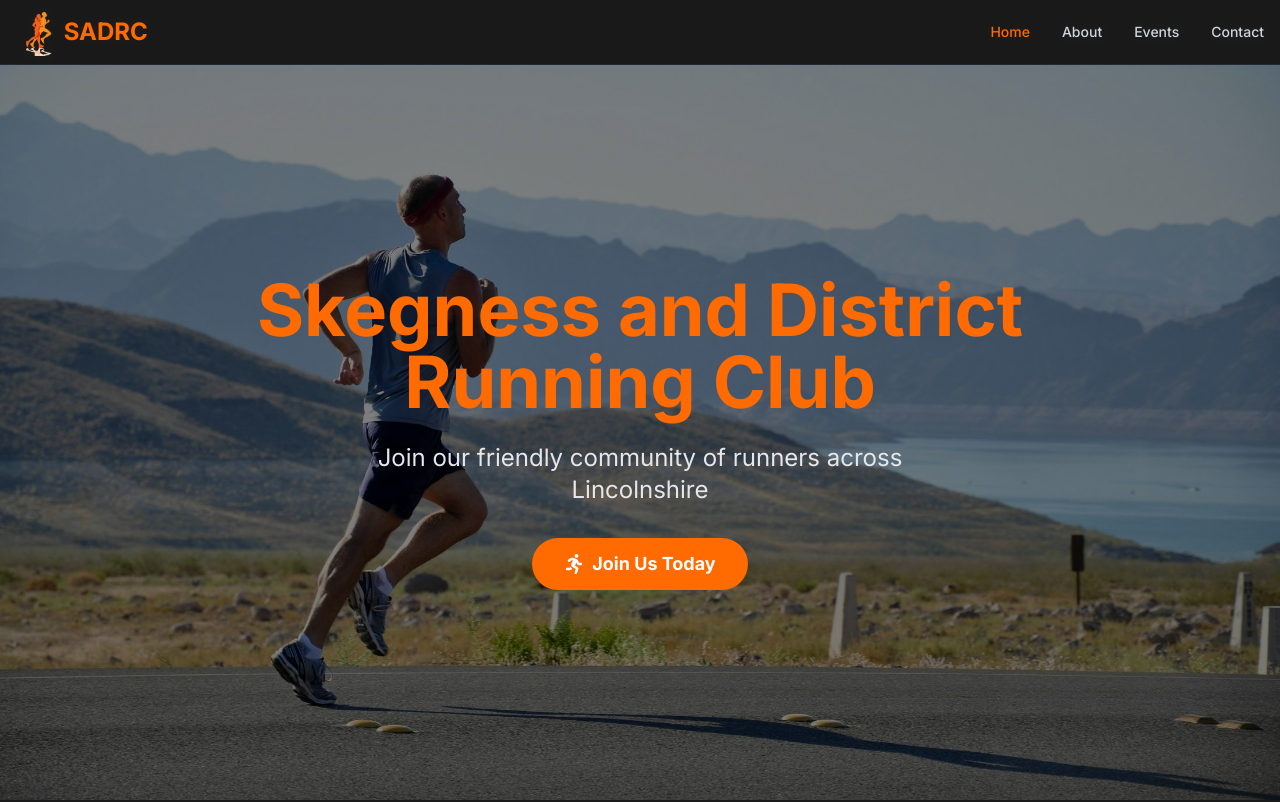
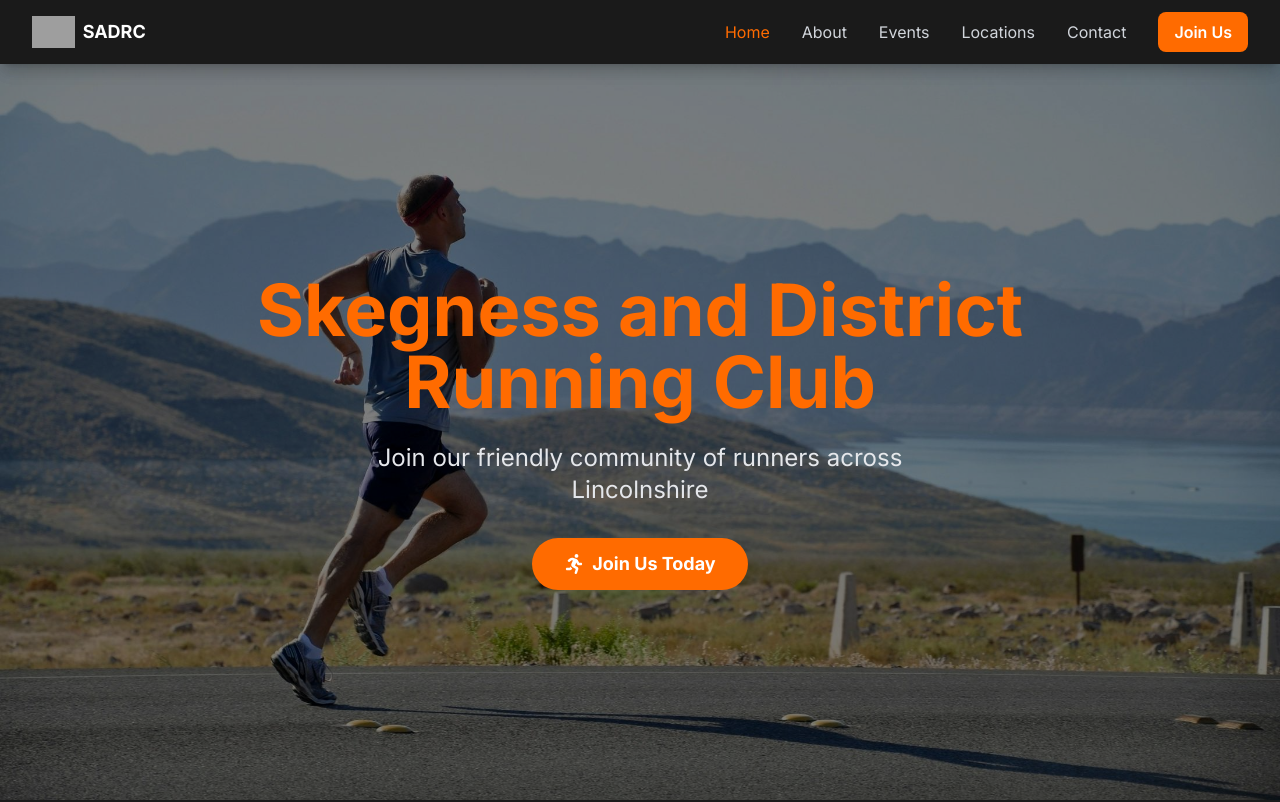
Before and after one commit to Moley73/sadrc-website, a Next.js app: page / in a window 1280 px wide. Shown: the top 802 px of the page. Built offline with nearby package versions, Linux system fonts and the light colour scheme; grey boxes are pictures that could not be loaded.

Commit message:
feat: update navbar with join button and add section ids

```diff
--- a/src/app/components/Navbar.tsx
+++ b/src/app/components/Navbar.tsx
@@ -10,6 +10,7 @@
   { name: 'Home', href: '/' },
   { name: 'About', href: '/about' },
   { name: 'Events', href: '/#events' },
+  { name: 'Locations', href: '/#locations' },
   { name: 'Contact', href: '/#footer' },
 ];
 
@@ -56,100 +57,99 @@
   }, [scrollToSection]);
 
   const isActive = useCallback((path: string) => {
-    if (path === '/' && pathname !== '/') {
-      return false;
+    if (path === '/') {
+      return pathname === path;
     }
-    if (path.startsWith('/#')) {
-      return false;
-    }
-    return pathname?.startsWith(path);
+    return pathname.startsWith(path);
   }, [pathname]);
 
   return (
-    <nav
-      className="fixed w-full bg-sadrc-black/95 backdrop-blur-sm z-50 border-b border-gray-800"
-      role="navigation"
-      aria-label="Main navigation"
+    <nav className="bg-[#1a1a1a] fixed w-full z-50 shadow-lg">
+      <div className="max-w-7xl mx-auto px-4 sm:px-6 lg:px-8">
+        <div className="flex items-center justify-between h-16">
+          {/* Logo */}
+          <div className="flex-shrink-0">
+            <Link href="/" className="flex items-center">
+              <Image
+                src="/sadrc-logo.png"
+                alt="SADRC Logo"
+                width={40}
+                height={40}
+                className="h-8 w-auto"
+              />
+              <span className="ml-2 text-white font-bold text-lg">SADRC</span>
+            </Link>
+          </div>
+
+          {/* Mobile menu button */}
+          <div className="md:hidden">
+            <button
+              type="button"
+              className="text-gray-300 hover:text-white p-2"
+              onClick={() => setIsOpen(!isOpen)}
             >
-      <div className="container mx-auto px-4">
-        <div className="flex justify-between items-center h-16">
-          <Link
-            href="/"
-            className="flex items-center"
-            aria-label="SADRC Home"
-          >
-            <Image
-              src="/images/locations/Logo.avif"
-              alt="Skegness and District Running Club Logo"
-              width={50}
-              height={50}
-              unoptimized
-              className="h-12 w-auto"
-            />
-            <span className="self-center text-2xl font-bold whitespace-nowrap text-sadrc-orange">SADRC</span>
-          </Link>
+              {isOpen ? <FaTimes size={24} /> : <FaBars size={24} />}
+            </button>
+          </div>
 
           {/* Desktop Navigation */}
-          <div className="hidden md:flex items-center space-x-8" role="menubar">
+          <div className="hidden md:flex items-center space-x-8">
             {navigation.map((link) => (
               <a
                 key={link.href}
                 href={link.href}
-                onClick={(e) => handleNavClick(e, link.href)}
-                className={`text-sm font-medium transition-colors duration-200 ${
+                className={`${
                   isActive(link.href)
                     ? 'text-sadrc-orange'
                     : 'text-gray-300 hover:text-sadrc-orange'
-                }`}
+                } transition-colors duration-200`}
                 role="menuitem"
                 aria-current={isActive(link.href) ? 'page' : undefined}
+                onClick={(e) => handleNavClick(e, link.href)}
               >
                 {link.name}
               </a>
             ))}
+            <a
+              href="/join"
+              className="bg-sadrc-orange text-white px-4 py-2 rounded-lg hover:bg-opacity-90 transition-all duration-200 font-semibold"
+            >
+              Join Us
+            </a>
+          </div>
+        </div>
       </div>
 
-          {/* Mobile Menu Button */}
-          <button
-            onClick={toggleMenu}
-            className="md:hidden text-gray-300 hover:text-sadrc-orange"
-            aria-expanded={isOpen}
-            aria-controls="mobile-menu"
-            aria-label={isOpen ? 'Close menu' : 'Open menu'}
+      {/* Mobile menu */}
+      <div
+        className={`${
+          isOpen ? 'block' : 'hidden'
+        } md:hidden bg-[#1a1a1a] border-t border-gray-800`}
       >
-            {isOpen ? (
-              <FaTimes className="h-6 w-6" aria-hidden="true" />
-            ) : (
-              <FaBars className="h-6 w-6" aria-hidden="true" />
-            )}
-          </button>
-        </div>
-
-        {/* Mobile Navigation */}
-        {isOpen && (
-          <div
-            className="md:hidden py-4"
-            id="mobile-menu"
-            role="menu"
-          >
+        <div className="px-2 pt-2 pb-3 space-y-1">
           {navigation.map((link) => (
             <a
               key={link.href}
               href={link.href}
-                onClick={(e) => handleNavClick(e, link.href)}
-                className={`block py-2 text-base font-medium ${
+              className={`${
                 isActive(link.href)
                   ? 'text-sadrc-orange'
                   : 'text-gray-300 hover:text-sadrc-orange'
-                }`}
+              } block px-3 py-2 text-base transition-colors duration-200`}
               role="menuitem"
               aria-current={isActive(link.href) ? 'page' : undefined}
+              onClick={(e) => handleNavClick(e, link.href)}
             >
               {link.name}
             </a>
           ))}
+          <a
+            href="/join"
+            className="block px-3 py-2 mt-4 text-center bg-sadrc-orange text-white rounded-lg hover:bg-opacity-90 transition-all duration-200 font-semibold"
+          >
+            Join Us
+          </a>
         </div>
-        )}
       </div>
     </nav>
   );
--- a/src/app/page.tsx
+++ b/src/app/page.tsx
@@ -126,7 +126,7 @@
       </section>
 
       {/* Locations Section */}
-      <section className="py-16 px-4">
+      <section id="locations" className="py-16 px-4 scroll-mt-16">
         <h2 className="text-3xl font-bold text-center mb-4">
           Our <span className="text-sadrc-orange">Locations</span>
         </h2>
```
Lines whose indentation alone changed are shown as unchanged.
